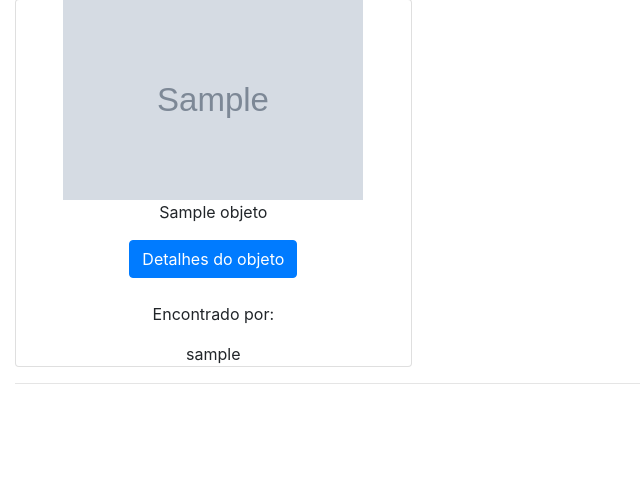
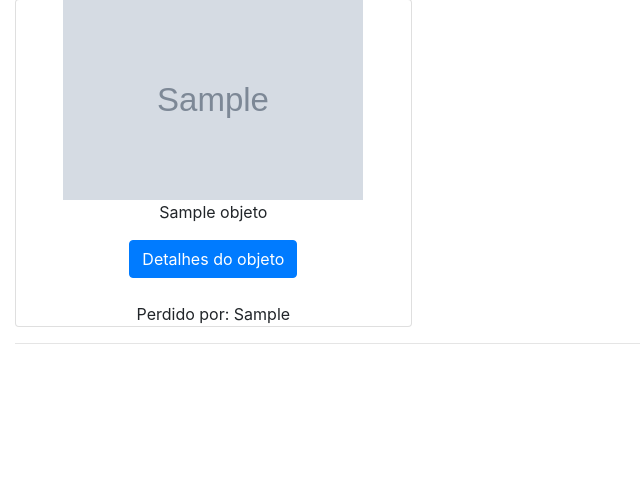
Before and after one commit to brunomalheiros/IFinder, a Django app: page /lista-de-itens/ in a window 1280 px wide. Shown: the part 271-768 px from the top of the page, without its empty margins (0-640 px from the left). Run offline with Django 3.2, Linux system fonts and the light colour scheme; a user stored in the database is signed in; tables that the repository leaves empty hold one stand-in row (values such as "Sample post"); grey boxes marked "Sample" are stand-in pictures; some libraries are stand-ins or nearby versions.

Commit message:
Pequena correção

```diff
--- a/achadoseperdidos/templates/listadeitens.html
+++ b/achadoseperdidos/templates/listadeitens.html
@@ -33,8 +33,12 @@
               <div class="card-content">
                 <p class="card-text">{{ objeto.nome }} </p>
                 <a href="/detalhes-do-item/{{ objeto.id }}"><button  class="btn btn-primary " > Detalhes do objeto </button></a><br><br>
-                <p class="card-text">Encontrado por:</p>
-                <p class="card-text">{{ objeto.user }}  </p>
+                {% if objeto.status == "Encontrado" %}
+                <p class="card-text">Encontrado por: {{ objeto.user.first_name }}</p>
+                {% endif %}
+                {% if objeto.status == "Perdido" %}
+                <p class="card-text">Perdido por: {{ objeto.user.first_name }}</p>
+                {% endif %}
               </div><!-- card content -->
           </div><!-- card -->
         </div><!-- col-md-4 -->
```
